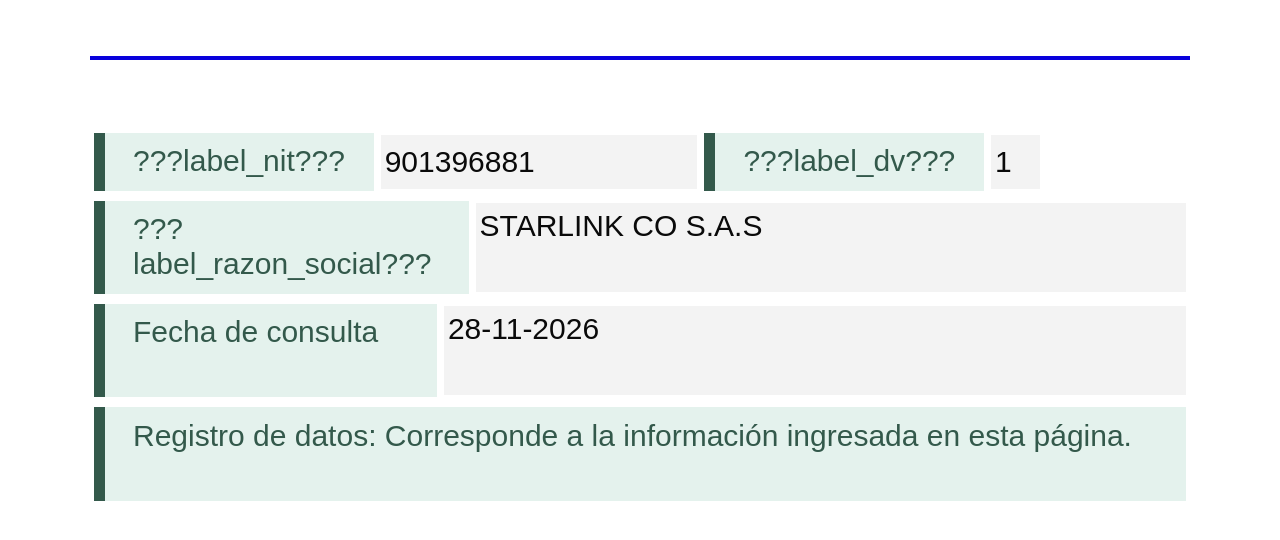
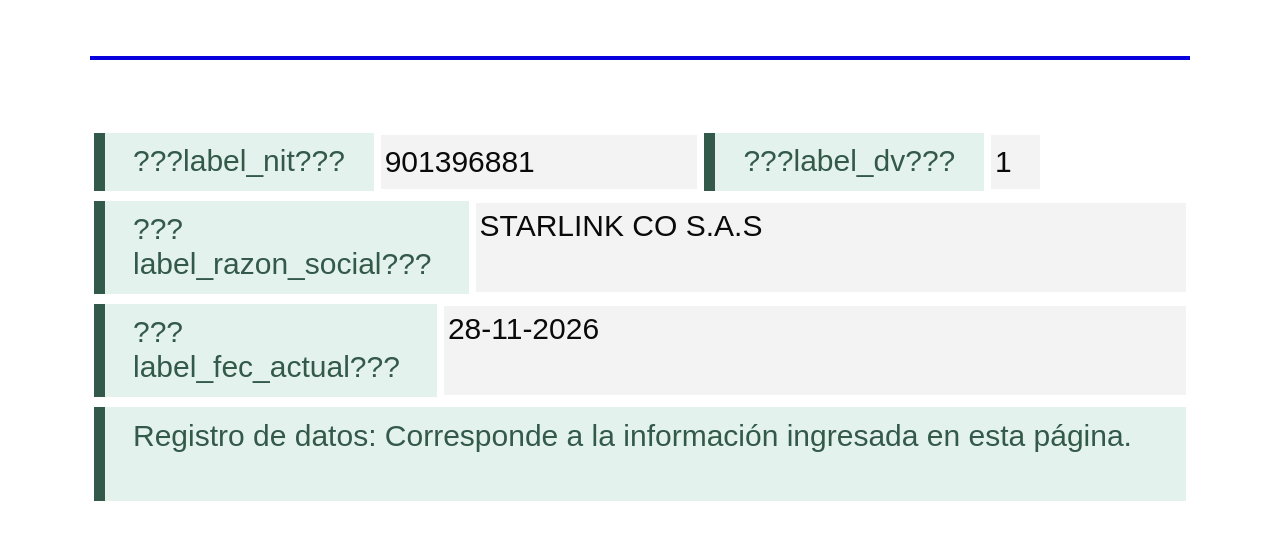
Before and after one commit to Ritter9410/registro-editable, a plain HTML site: page index.html in a window 1280 px wide. Drawn offline with Linux system fonts and the light colour scheme.

```diff
--- a/index.html
+++ b/index.html
@@ -60,7 +60,7 @@
         <input id="razon-social" name="razonSocial" aria-label="Razón social" type="text" maxlength="200" value="STARLINK CO S.A.S" spellcheck="false">
       </div>
       <div class="row date">
-        <label for="fecha">Fecha de consulta</label>
+        <label for="fecha"><span>???<br>label_fec_actual???</span></label>
         <input id="fecha" name="fecha" aria-label="Fecha de consulta, día-mes-año" title="Fecha automática según la hora de Colombia" type="text" maxlength="10" value="" placeholder="Fecha automática" readonly spellcheck="false">
       </div>
     </form>
```
